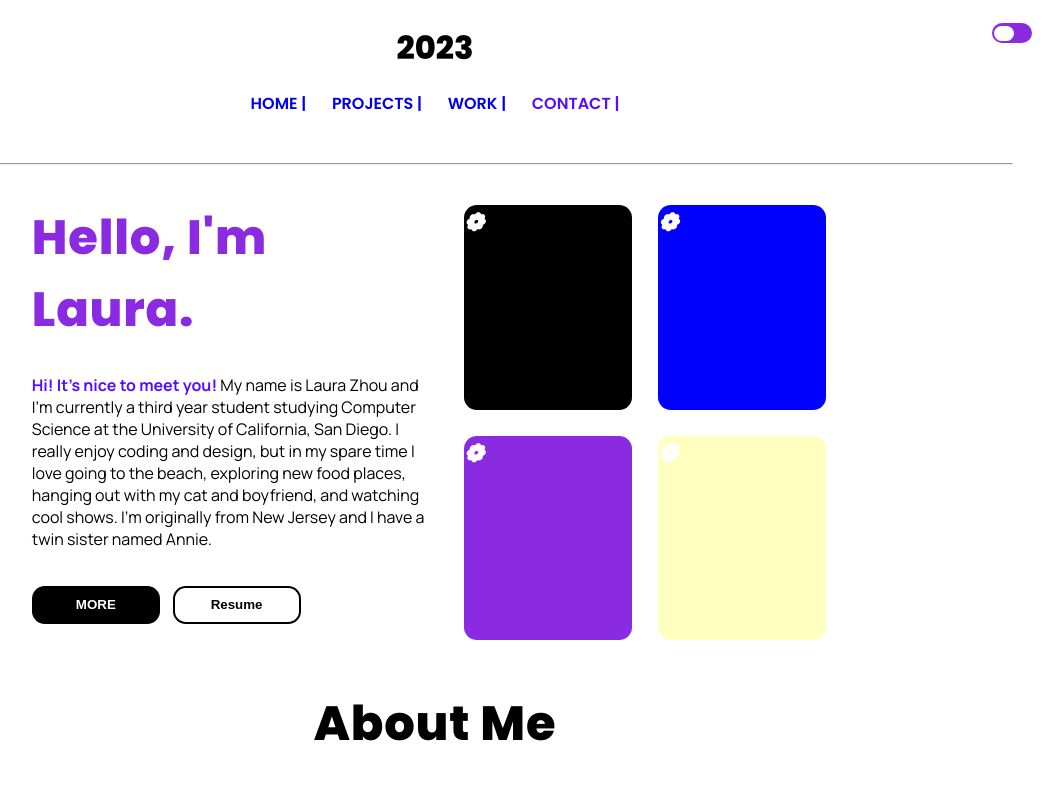
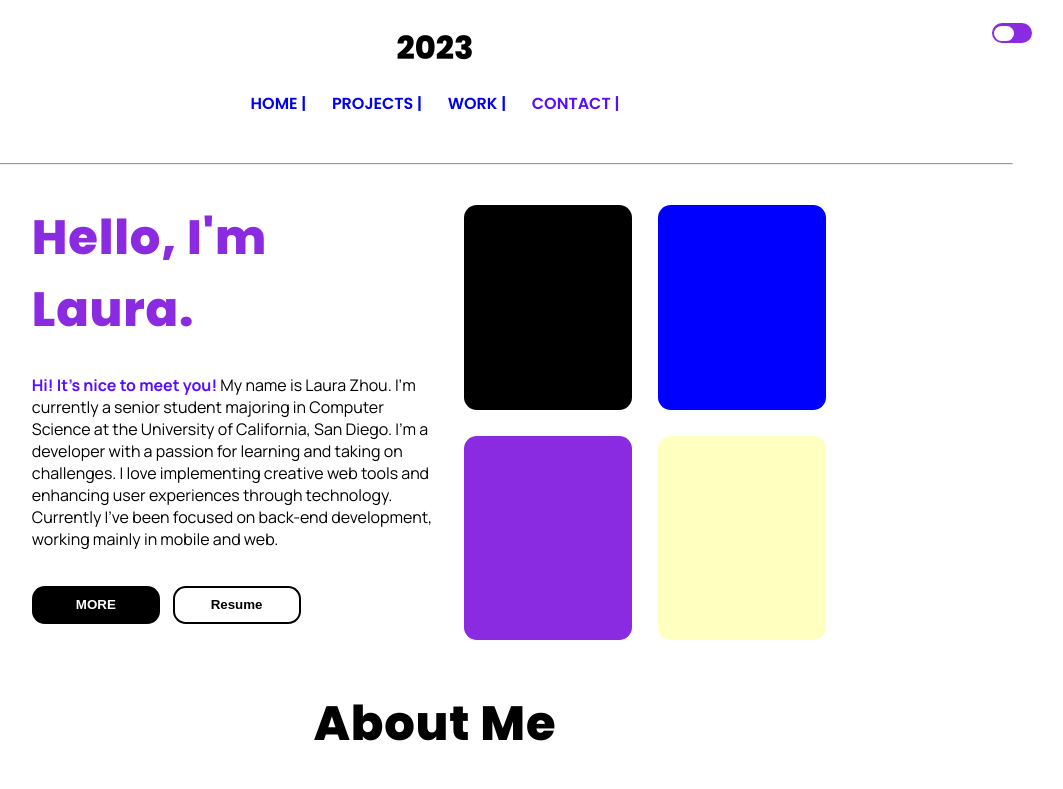
Before and after one commit to laurazhouu/cse134-hw2, a plain HTML site: page index.html in a window 1280 px wide. Shown: the top 789 px of the page, without its empty margins (205-1268 px from the left). Drawn offline with Linux system fonts and the light colour scheme.

Commit message:
updates wip

```diff
--- a/index.html
+++ b/index.html
@@ -28,18 +28,18 @@
         <section id="home-section">
             <div id="home-section-item">
                 <h1><b>Hello, I'm Laura.</b></h1>
-                <p><span style="color: #570DFF; font-weight: 700;">Hi! It's nice to meet you!</span> My name is Laura
-                    Zhou
-                    and
-                    I'm currently a third year
-                    student studying
+                <p><span style="color: #570DFF; font-weight: 700;">Hi! It's nice to meet you!</span>
+                    My name is Laura Zhou.
+                    I'm currently a senior
+                    student majoring in
                     Computer Science at the
-                    University of California, San Diego. I really enjoy coding and design, but in my spare time I love
-                    going
-                    to the beach, exploring new food places, hanging out with my cat and boyfriend, and watching cool
-                    shows. I'm originally from New
-                    Jersey
-                    and I have a twin sister named Annie.</p>
+                    University of California, San Diego.
+
+                    I'm a developer with a passion for learning and taking on challenges.
+                    I love implementing creative web tools and enhancing user experiences through technology.
+                    Currently I've been focused on back-end development, working mainly in mobile and web.
+
+                </p>
             </div>
 
             <section id="home-button">
@@ -47,15 +47,15 @@
                     <button type="submit" class="home-btn"><strong>MORE</strong></button>
                 </form>
                 <form target="_blank"
-                    action="https://drive.google.com/file/d/1V_3T8VQHs0t0rikadgv1iZrJnk6yw1_g/view?usp=sharing">
+                    action="https://drive.google.com/file/d/1kHOM9A0k92y1VT3trqEX8wndYke9SU8Q/view?usp=sharing">
                     <button type="submit" class="home-btn2"><strong>Resume</strong></button>
                 </form>
             </section>
             <div id="home-section-item3">
-                <h1 style="background-color: black;">&#10049;</h1>
-                <h1 style="background-color: blue;">&#10049;</h1>
-                <h1 style="background-color: blueviolet">&#10049;</h1>
-                <h1 style="background-color: rgb(255, 255, 192);">&#10049;</h1>
+                <h1 style="background-color: black;"></h1>
+                <h1 style="background-color: blue;"></h1>
+                <h1 style="background-color: blueviolet"></h1>
+                <h1 style="background-color: rgb(255, 255, 192);"></h1>
             </div>
         </section>
 
--- a/style.css
+++ b/style.css
@@ -16,6 +16,10 @@ body {
     margin: 0;
     box-sizing: border-box;
     font-family: var(--font);
+    /* background-image: linear-gradient(to bottom, rgba(0, 0, 0, 0) 0%, rgba(0, 0, 0, .1) 90%, rgba(0, 0, 0, 1) 100%), url('bg.png'); */
+    /* background-size: 100% calc(100%); */
+    /* background-repeat: no-repeat; */
+    /* background-color: var(--main-bg-color); */
 }
 
 main {
@@ -92,7 +96,7 @@ nav div a:hover {
 }
 
 nav div a:visited {
-    color: var(--primary-color);
+    color: var(--secondary-color);
 }
 
 footer {
```
Also changed, not shown: about.html (+2 -18 lines), contact.html (+3 -3 lines), 1 other file.
